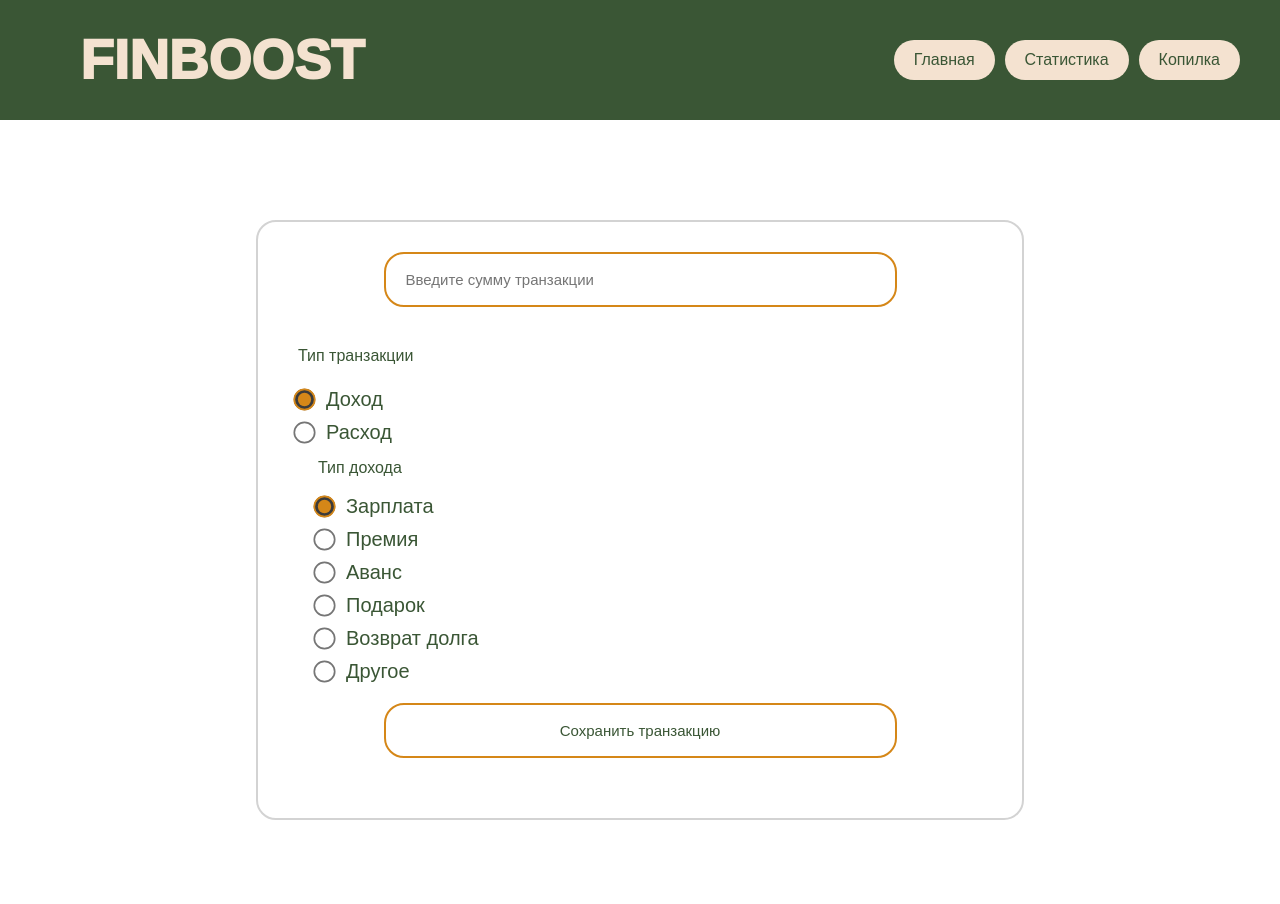
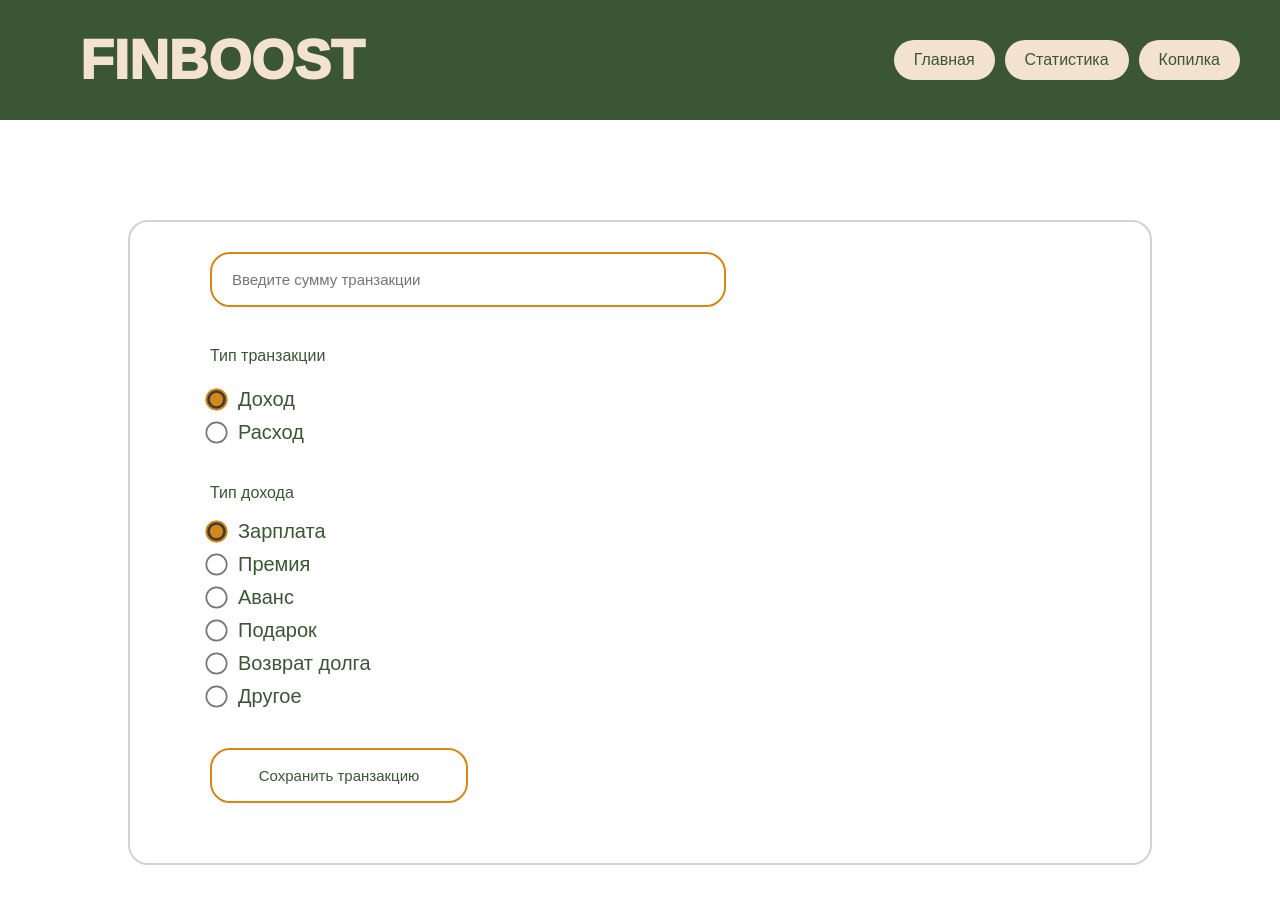
Before and after one commit to MikhaylenkoIvan/petProjectFinManager, a React (Create React App) app: page / in a window 1280 px wide. Shown: the top 904 px of the page. Built offline with nearby package versions, Linux system fonts and the light colour scheme; a web font is replaced by a local one.

Commit message:
Adaptive design became more beautiful

```diff
--- a/src/components/StatComponent.jsx
+++ b/src/components/StatComponent.jsx
@@ -27,7 +27,7 @@ const StatComponent = (props) => {
     return(
         <>
         <StatContainer style={{ flexWrap: 'wrap' }}>
-            <RadioContainer style={{ width: '100%', textAlign: 'center' }}>
+            <RadioContainer style={{ width: '100%', textAlign: 'center', height: '70px' }}>
                 <RadioButton type='radio' checked={props.typeOfFilteredData === 'общее' ? true : false} onClick={setCommon} /><RadioButtonText style={{ marginRight: '20px' }}>Общее</RadioButtonText>
                 <RadioButton type='radio' checked={props.typeOfFilteredData === 'доходы' ? true : false} onClick={setIncomes} /><RadioButtonText style={{ marginRight: '20px' }}>Доходы</RadioButtonText>
                 <RadioButton type='radio' checked={props.typeOfFilteredData === 'расходы' ? true : false} onClick={setExpenses} /><RadioButtonText>Расходы</RadioButtonText>
--- a/src/components/Transaction.jsx
+++ b/src/components/Transaction.jsx
@@ -2,7 +2,7 @@ import React, { useState } from "react";
 import InputCSS from "../styles/Input.css";
 
 
-const { FormContainer, StyledInput, RadioContainer, RadioButton, RadioButtonText, StyledButton } = InputCSS
+const { FormContainer, StyledInputTransaction, StyledInputButton, StyledInput, RadioContainer, RadioButton, RadioButtonText, StyledButton } = InputCSS
 const Transaction = (props) => {
     const [value, setValue] = useState('')
     const [type, setType] = useState('доход');
@@ -78,14 +78,14 @@ const Transaction = (props) => {
     return(
         <>
             <FormContainer>
-                <StyledInput placeholder="Введите сумму транзакции" onChange={changeValue} value={value}/>
+                <StyledInputTransaction placeholder="Введите сумму транзакции" onChange={changeValue} value={value}/>
                     <RadioContainer>
                         <label style={{ display:'block', marginBottom:'5px' }}>Тип транзакции</label><br />
                         <RadioButton type={'radio'} checked={type === 'доход' ? true : false} onClick={setIncome} value={'доход'}></RadioButton><RadioButtonText onClick={setIncome}>Доход</RadioButtonText><br></br>
                         <RadioButton type={'radio'} checked={type === 'расход' ? true : false} onClick={setExpense} value={'расход'}></RadioButton><RadioButtonText onClick={setExpense}>Расход</RadioButtonText>
                     </RadioContainer>
                     {type === 'доход' &&
-                        <RadioContainer style={{ marginLeft: '20px' }}>
+                        <RadioContainer style={{ marginTop: '25px' }}>
                             <label style={{ display:'block', marginTop:'5px' }}>Тип дохода</label><br />
                             <RadioButton type={'radio'} checked={comment === 'зарплата' ? true : false} onClick={setZp} value={'зарплата'}></RadioButton><RadioButtonText onClick={setZp}>Зарплата</RadioButtonText><br></br>
                             <RadioButton type={'radio'} checked={comment === 'премия' ? true : false} onClick={setPrem} value={'премия'}></RadioButton><RadioButtonText onClick={setPrem}>Премия</RadioButtonText><br></br>
@@ -97,7 +97,7 @@ const Transaction = (props) => {
                         </RadioContainer>
                     }
                     {type === 'расход' &&
-                        <RadioContainer style={{ marginLeft: '20px' }}>
+                        <RadioContainer style={{ marginTop: '25px' }}>
                             <label style={{ display:'block', marginTop:'5px' }}>Тип расхода</label><br />
                             <RadioButton type={'radio'} checked={comment === 'продукты' ? true : false} onClick={setProd} value={'продукты'}></RadioButton><RadioButtonText onClick={setProd}>Продукты</RadioButtonText><br></br>
                             <RadioButton type={'radio'} checked={comment === 'оплата счетов' ? true : false} onClick={setOpl} value={'оплата счетов'}></RadioButton><RadioButtonText onClick={setOpl}>Оплата счетов</RadioButtonText><br></br>
@@ -108,7 +108,7 @@ const Transaction = (props) => {
                             {expenseCommentValuesList.includes(comment) === false && <StyledInput placeholder="Введите комментарий" onChange={changeComment}/>}
                         </RadioContainer>
                     }
-                    <StyledInput onClick={validation} type={'button'} style={{ cursor:'pointer', width:'75%', marginLeft: '12.5%' }} value={'Сохранить транзакцию'}></StyledInput>
+                    <StyledInputButton onClick={validation} type={'button'} value={'Сохранить транзакцию'}></StyledInputButton>
             </FormContainer>
         </>
     )
--- a/src/styles/Button.css.js
+++ b/src/styles/Button.css.js
@@ -27,8 +27,14 @@ const ButtonItem = {
             @media (width < 900px) {
                 display: block;
                 height: 25px;
+                width: 100px;
                 margin-bottom: 10px;
-                padding: 0 7px;
+                padding: 0px 7px;
+                margin-top: 10px;
+            }
+            @media (width < 450px) {
+            font-size: 14px;
+                width: 75px;
             }
     `,
 }
--- a/src/styles/Input.css.js
+++ b/src/styles/Input.css.js
@@ -30,6 +30,87 @@ const InputCSS = {
                 padding: 0 5px;
             }
     `,
+    StyledInputButton: styled.input`
+        display: block;
+        width: 30%;
+        margin: 30px 0 40px;
+        height: 55px;
+        border-radius: 20px;
+        left: 20%;
+        padding: 0 20px;
+        border: 2px solid #D58718;
+        @font-face {
+            font-family: 'Tecla';
+            url('/fonts/Tecla normal.otf') format('otf');
+            font-weight: normal;
+            font-style: normal;
+            font-display: swap;
+        }
+        font-family: 'Tecla', sans-serif;
+        color: #3A5635;
+        font-size: 15px;
+        user-select: none;
+        cursor: pointer;
+        &:active{
+            opacity: 0.9;
+        }
+        @media (width < 1000px) {
+            width: 40%;
+        }
+        @media (width < 800px) {
+            width: 50%;
+        }
+        @media (width < 650px) {
+            width: 60%;
+            font-size: 13px;
+            padding: 0 5px;
+        }
+        @media (width < 450px) {
+            font-size: 12px;
+            width: 80%;
+        }
+    `,
+    StyledInputTransaction: styled.input`
+        display: block;
+        width: 50%;
+        margin: 10px 12.5% 40px 0%;
+        height: 55px;
+        border-radius: 20px;
+        left: 20%;
+        padding: 0 20px;
+        border: 2px solid #D58718;
+        @font-face {
+            font-family: 'Tecla';
+            url('/fonts/Tecla normal.otf') format('otf');
+            font-weight: normal;
+            font-style: normal;
+            font-display: swap;
+        }
+        font-family: 'Tecla', sans-serif;
+        color: #3A5635;
+        font-size: 15px;
+        user-select: none;
+        cursor: pointer;
+        &:active{
+            opacity: 0.9;
+        }
+        @media (width < 1500px) {
+            width: 60%;
+        }
+        @media (width < 1100px) {
+            width: 70%;
+        }
+        @media (width < 900px) {
+            width: 80%;
+        }
+        @media (width < 550px) {
+            width: 90%
+        }
+        @media (width < 450px) {
+            font-size: 13px;
+            width: 80%;
+        }
+    `,
     FormContainer: styled.div`
         display: flex;
         align-items: start;
@@ -38,10 +119,16 @@ const InputCSS = {
         min-height: 500px;
         margin: 100px 20%;
         border-radius: 20px;
-        padding: 20px 40px;
-        border: 2px solid #D3D3D3;;
-        @media (width < 670px) {
-            margin: 70px 10%;
+        padding: 20px 80px;
+        border: 2px solid #D3D3D3;
+        @media (width < 1400px) {
+            margin: 100px 10%;
+        }
+        @media (width < 1000px) {
+            padding: 20px 50px;
+        }
+        @media (width < 450px) {
+            padding: 20px 25px;
         }
     `,
     RadioContainer: styled.div`
--- a/src/styles/PiggyBankStyledComponent.css.js
+++ b/src/styles/PiggyBankStyledComponent.css.js
@@ -13,8 +13,9 @@ const piggy = {
         border: 2px solid #D3D3D3;
         @media (width < 700px) {
             width: 80%;
-            margin: 20px 10%;
+            margin: 40px 10%;
             padding: 20px 20px;
+            min-height: 300px;
         }
     `,
     AddGoalButton: styled.button`
@@ -45,7 +46,7 @@ const piggy = {
         }
         @media (width < 700px) {
             width: 60%;
-            margin: 5% 20%;
+            margin: 15% 20% 10% 20%;
         }
     `,
     NewGoalInput: styled.input`
@@ -94,8 +95,13 @@ const piggy = {
         border: 2px solid #D58718;
         flex-wrap: wrap;
         @media (width < 700px) {
-            margin: 25px 0 0 0;
-            width: 80%;
+            margin: 0 7% 0 7%;
+            width: 86%;
+        }
+        @media (width < 700px) {
+            margin: 0;
+            width: 90%;
+            padding: 5px 10px;
         }
     `,
     GoalTrackerButtonsContainer: styled.div`
--- a/src/styles/StatComponentCSS.css.js
+++ b/src/styles/StatComponentCSS.css.js
@@ -12,15 +12,16 @@ const StatComponentCSS = {
         border-radius: 20px;
         gap: 20px;
         @media (width < 800px) {
-            width: 90%;
+            width: 85%;
             margin: 100px 5% 40px 5%;
             justify-content: space-between;
-            padding: 5px;
+            padding: 40px 15px;
+            min-height: 200px;
         }
             @media (width < 500px) {
-                width: 95%;
+                width: 92%;
                 margin: 80px 1% 40px 1%;
-                padding: 5px 3px;
+                padding: 20px 10px;
             }
     `,
     StatElement: styled.div`
@@ -30,6 +31,9 @@ const StatComponentCSS = {
         height: auto;
         min-height: 100px;
         padding: 20px;
+        @media (width < 800px) {
+            border: none;
+        }
         @media (width < 550px) {
             padding: 20px 5px;
             width: 30%;
```
